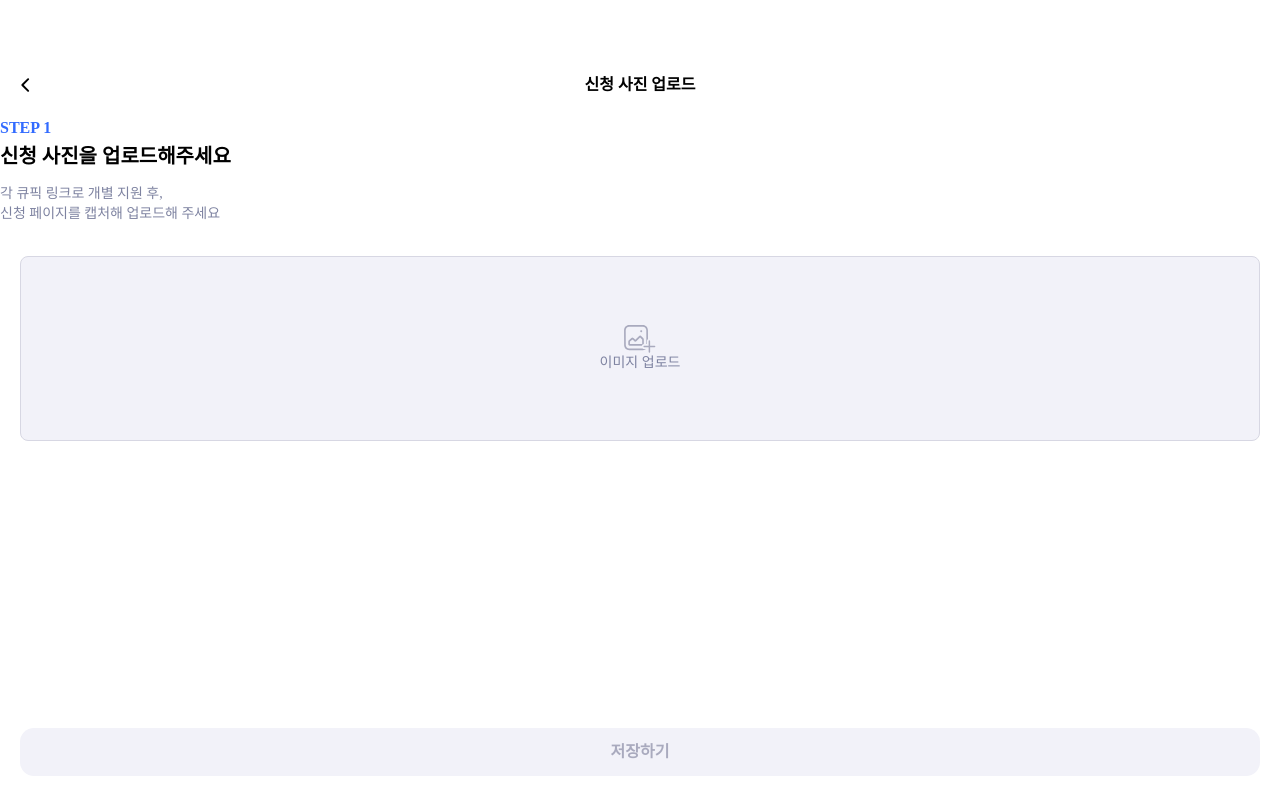
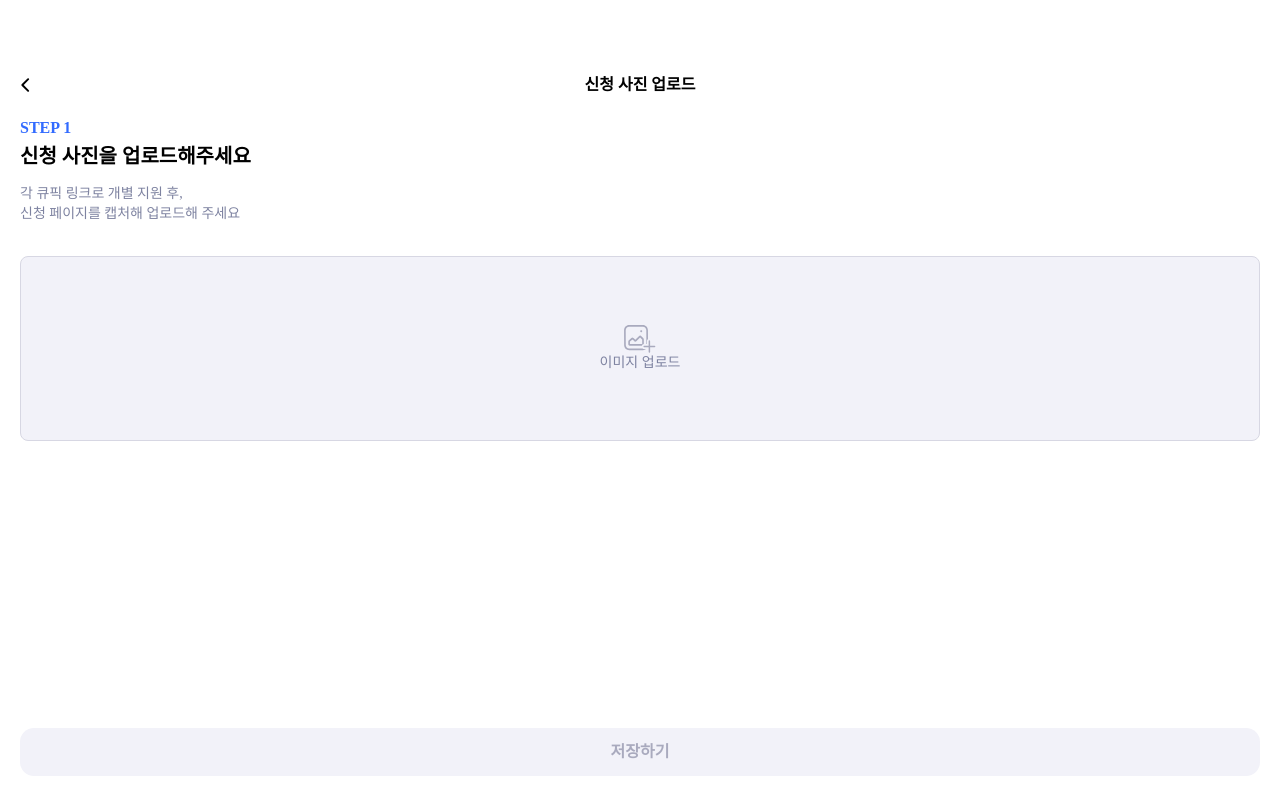
Before and after one commit to Kusitms32th-KuCheck/KuCheck-Front, a Next.js app: page /ku-pick/application in a window 1280 px wide. Built offline with nearby package versions, Linux system fonts and the light colour scheme; no server answers; a web font is replaced by a local one.

Commit message:
fix(#39): 제출후 file 리셋

```diff
--- a/src/app/(member)/ku-pick/application/page.tsx
+++ b/src/app/(member)/ku-pick/application/page.tsx
@@ -14,7 +14,7 @@ export default async function KuPickApplicationPage() {
       <MemberHeader headerType={'dynamic'} title={'신청 사진 업로드'} />
       <div className="h-[116px]" />
       <div className="flex flex-col gap-y-[32px]">
-        <div className="">
+        <div className="px-5">
           <p className="body-lg-semibold text-primary-500">STEP 1</p>
           <div>
             <h1 className="heading-sm-semibold">신청 사진을 업로드해주세요</h1>
--- a/src/components/member/ku-pick/ApplicationImageUploader.tsx
+++ b/src/components/member/ku-pick/ApplicationImageUploader.tsx
@@ -87,6 +87,7 @@ export default function ApplicationImageUploader({ myKuPickData }: ApplicationIm
 
       console.log('✅ 큐픽 신청서 서류 이미지 업로드 성공:', uploadResult)
       if (uploadResult.success) {
+        setState({ applicationFile: undefined })
         setIsSubmitSuccessOpen(true)
       }
     } catch (error) {
--- a/src/components/member/ku-pick/ViewImageUploader.tsx
+++ b/src/components/member/ku-pick/ViewImageUploader.tsx
@@ -87,6 +87,7 @@ export default function ViewImageUploader({ myKuPickData }: ViewImageUploaderPro
 
       console.log('✅ 큐픽 신청서 서류 이미지 업로드 성공:', uploadResult)
       if (uploadResult.success) {
+        setState({ viewFile: undefined })
         setIsSubmitSuccessOpen(true)
       }
     } catch (error) {
```
